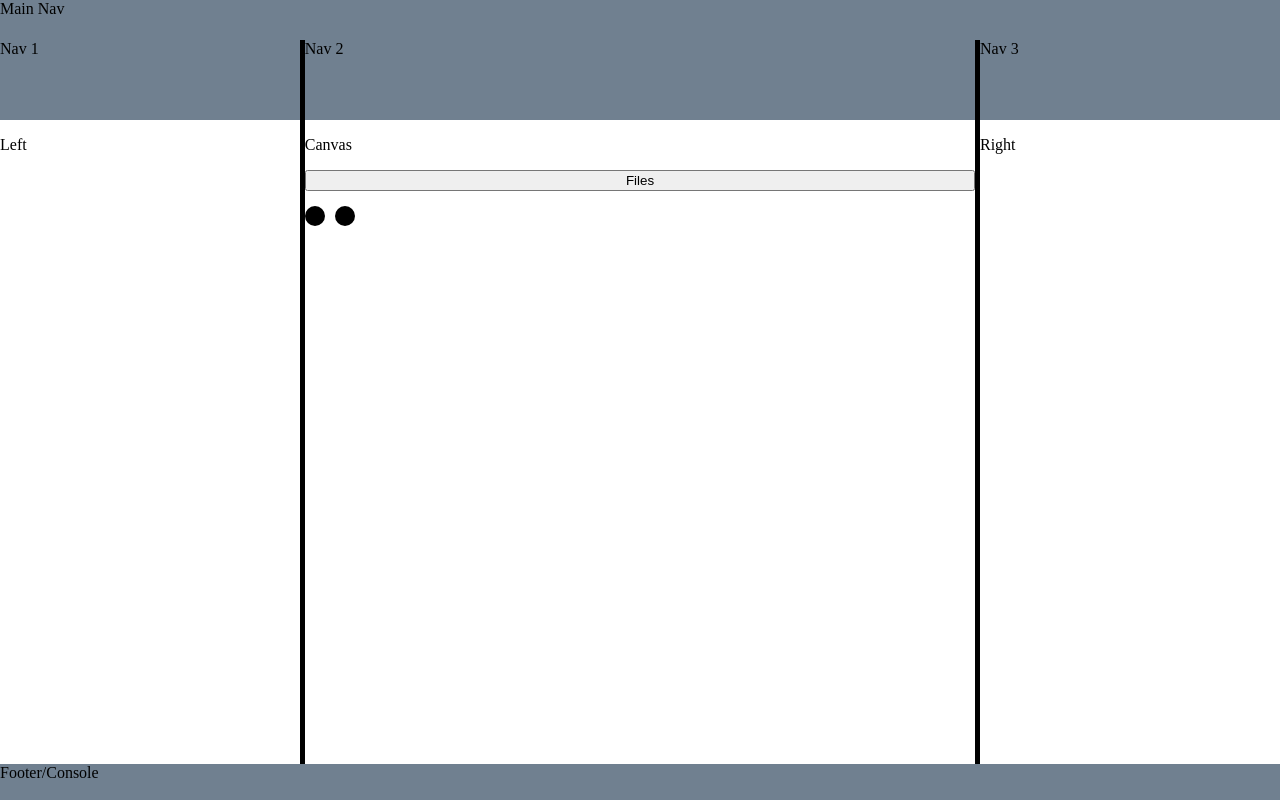
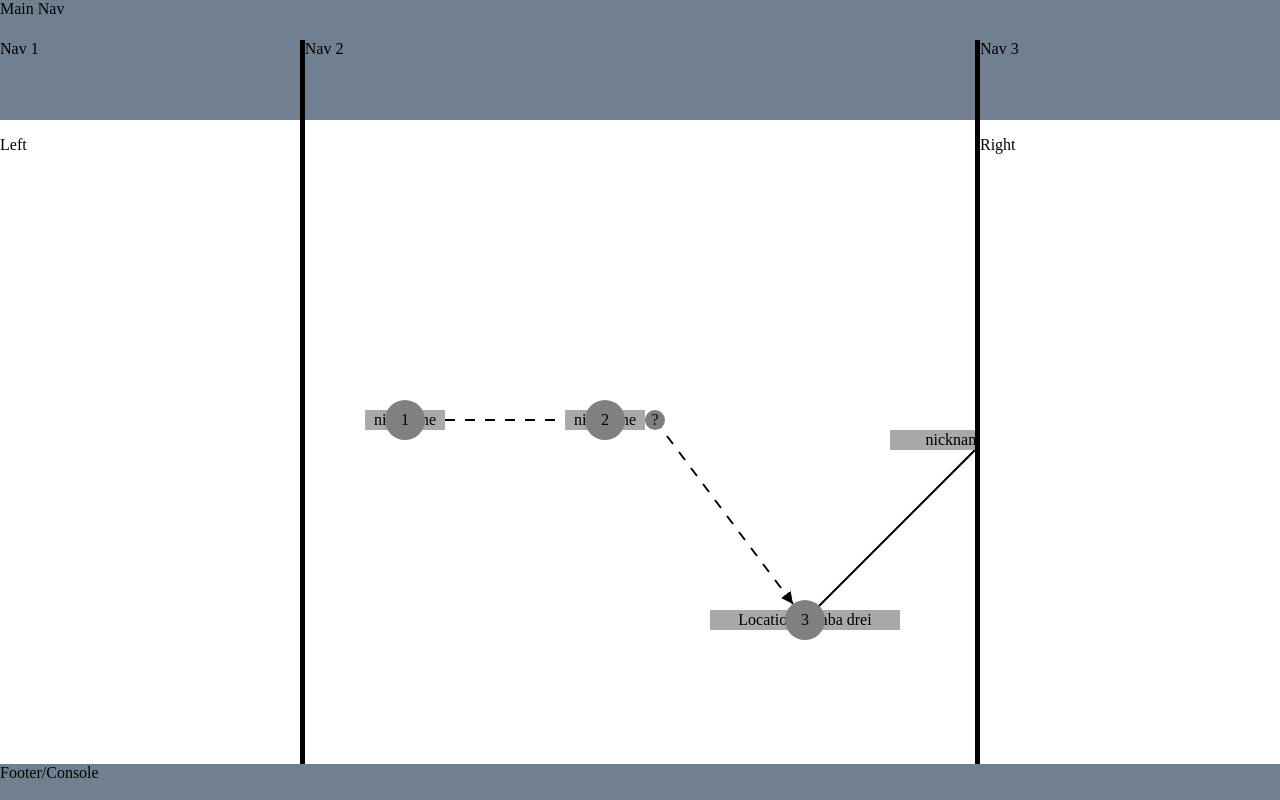
Before and after one commit to Ecdar/Ecdar-GUI-Web, a SvelteKit app: page / in a window 1280 px wide. Built offline with nearby package versions, Linux system fonts and the light colour scheme.

Commit message:
i, install the package

```diff
--- a/src/routes/+page.svelte
+++ b/src/routes/+page.svelte
@@ -1,6 +1,7 @@
 <script lang="ts">
 	import DropDownMenu from "$lib/components/samplesImplementations/DropDownMenu.svelte";
 	import LocationsWithContextMenu from "$lib/components/samplesImplementations/LocationsWithContextMenu.svelte";
+	import SvgView from "$lib/components/svg-view/SvgView.svelte";
 
 	enum SidePanel {
 		Left,
@@ -77,9 +78,7 @@
 	<!-- Canvas -->
 	<div class="canvas">
 		<nav class="inner-nav2">Nav 2</nav>
-		<p>Canvas</p>
-		<DropDownMenu />
-		<LocationsWithContextMenu />
+		<SvgView />
 	</div>
 	<!-- Right resize Panel -->
 	<div
```
Also changed, not shown: 1 other file (tests, documents, lock files or other folders).
